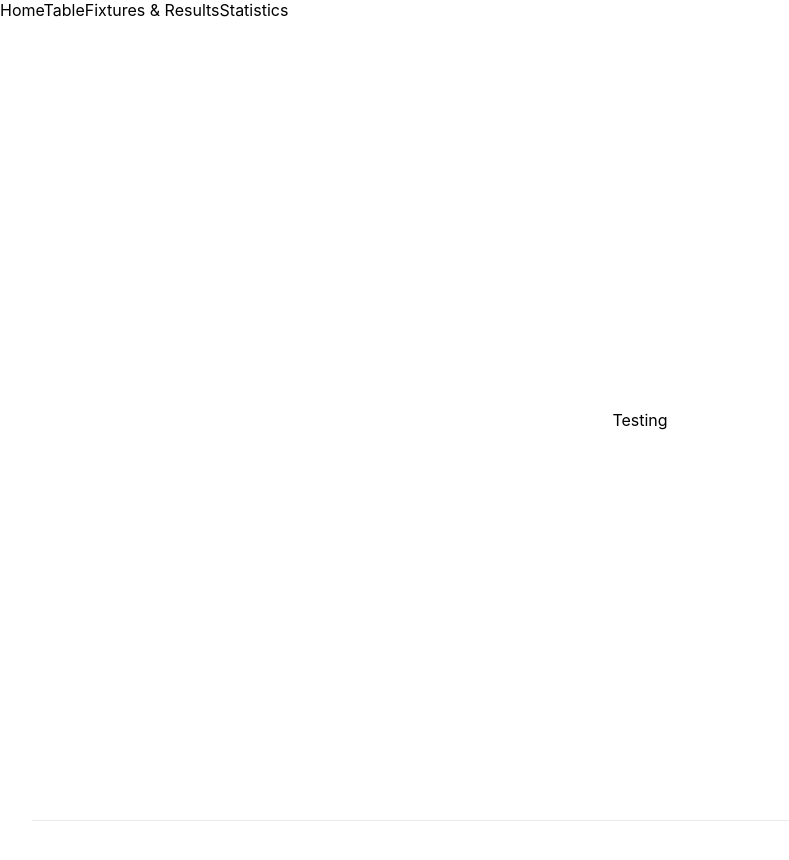
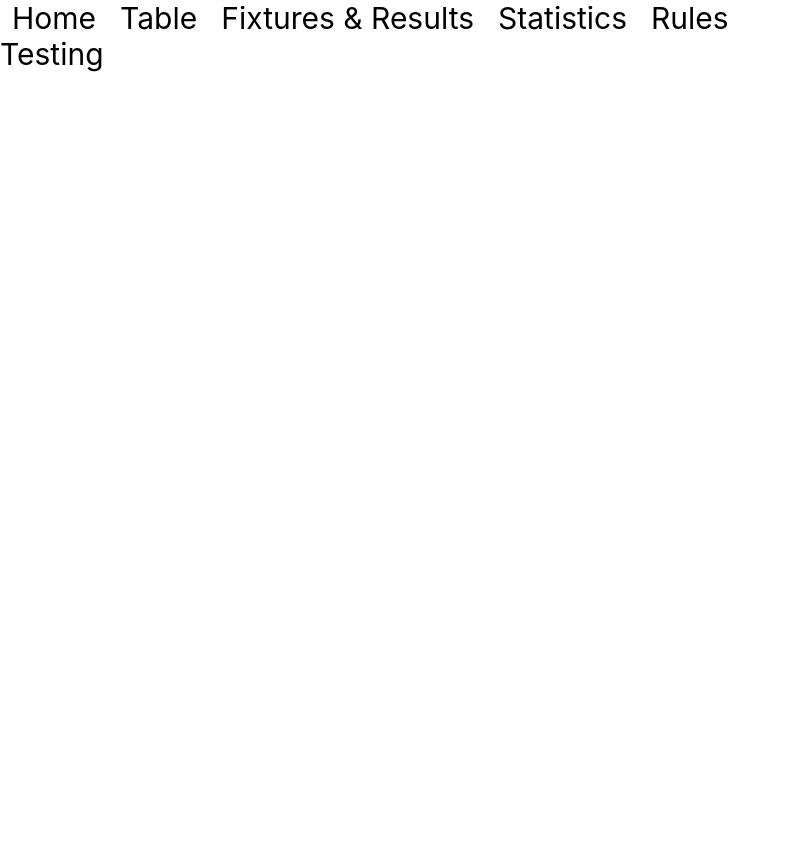
Before and after one commit to jensadria/snooker-league, a Next.js app: page / in a window 1280 px wide. Shown: the top 860 px of the page, without its empty margins (0-789 px from the left). After the commit the page ends 800 px from the top, so only its background shows below. Built offline with nearby package versions, Linux system fonts and the light colour scheme.

Commit message:
Added initial tailwind configs

```diff
--- a/components/Header.tsx
+++ b/components/Header.tsx
@@ -1,27 +1,28 @@
 import { NextPage } from "next";
 import Link from "next/link";
-//import { FunctionComponent } from "react";
-
 interface HeaderProps {
   children?: React.ReactNode;
 }
 
 const Header: NextPage<HeaderProps> = () => {
+  const links = [
+    { title: "Home", link: "/" },
+    { title: "Table", link: "league-table" },
+    { title: "Fixtures & Results", link: "fixtures" },
+    { title: "Statistics", link: "/stats" },
+    { title: "Rules", link: "/rules" },
+  ];
+
   return (
     <>
       <header>
-        <Link href='/'>
-          <a>Home</a>
-        </Link>
-        <Link href='/league-table'>
-          <a>Table</a>
-        </Link>
-        <Link href='/fixtures'>
-          <a>Fixtures & Results</a>
-        </Link>
-        <Link href='/stats'>
-          <a>Statistics</a>
-        </Link>
+        {links.map((link) => {
+          return (
+            <Link href={link.link} key={link.title}>
+              <a className='text-3xl p-3'>{link.title}</a>
+            </Link>
+          );
+        })}
       </header>
     </>
   );
--- a/package.json
+++ b/package.json
@@ -18,8 +18,11 @@
     "@types/node": "18.6.1",
     "@types/react": "18.0.15",
     "@types/react-dom": "18.0.6",
+    "autoprefixer": "^10.4.7",
     "eslint": "8.20.0",
     "eslint-config-next": "12.2.3",
+    "postcss": "^8.4.14",
+    "tailwindcss": "^3.1.6",
     "typescript": "4.7.4"
   }
 }
--- a/pages/index.tsx
+++ b/pages/index.tsx
@@ -1,20 +1,20 @@
 import type { NextPage } from "next";
 import Head from "next/head";
 import Image from "next/image";
-import styles from "../styles/Home.module.css";
+//import styles from "../styles/Home.module.css";
 
 const Home: NextPage = () => {
   return (
-    <div className={styles.container}>
+    <div>
       <Head>
         <title>Create Next App</title>
         <meta name='description' content='Generated by create next app' />
         <link rel='icon' href='/favicon.ico' />
       </Head>
 
-      <main className={styles.main}>Testing</main>
+      <main className='text-3xl'>Testing</main>
 
-      <footer className={styles.footer}></footer>
+      <footer className='text-3xl'></footer>
     </div>
   );
 };
--- /dev/null
+++ b/pages/rules/index.tsx
@@ -0,0 +1,11 @@
+import { NextPage } from "next";
+
+interface LeagueTableProps {
+  children: React.ReactNode;
+}
+
+const LeagueTable: NextPage<LeagueTableProps> = () => {
+  return <div>https://wpbsa.com/rules/</div>;
+};
+
+export default LeagueTable;
--- /dev/null
+++ b/postcss.config.js
@@ -0,0 +1,6 @@
+module.exports = {
+  plugins: {
+    tailwindcss: {},
+    autoprefixer: {},
+  },
+}
--- /dev/null
+++ b/tailwind.config.js
@@ -0,0 +1,8 @@
+/** @type {import('tailwindcss').Config} */
+module.exports = {
+  content: ["./pages/**/*.{js,ts,jsx,tsx}", "./components/**/*.{js,ts,jsx,tsx}"],
+  theme: {
+    extend: {},
+  },
+  plugins: [],
+};
```
Also changed, not shown: styles/globals.css (+6 -2 lines), 2 other files (tests, documents, lock files or other folders).
